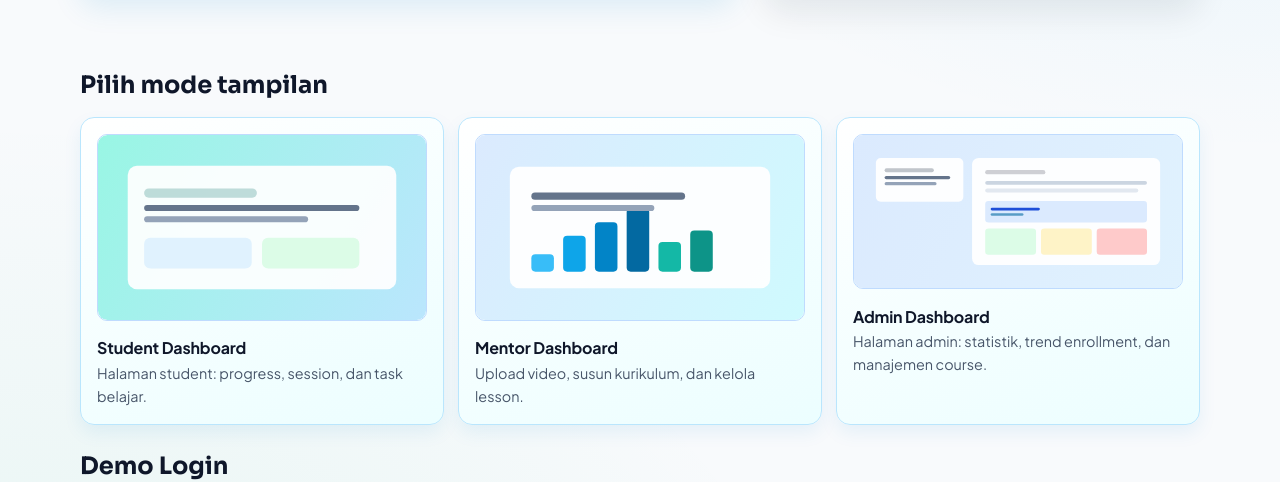
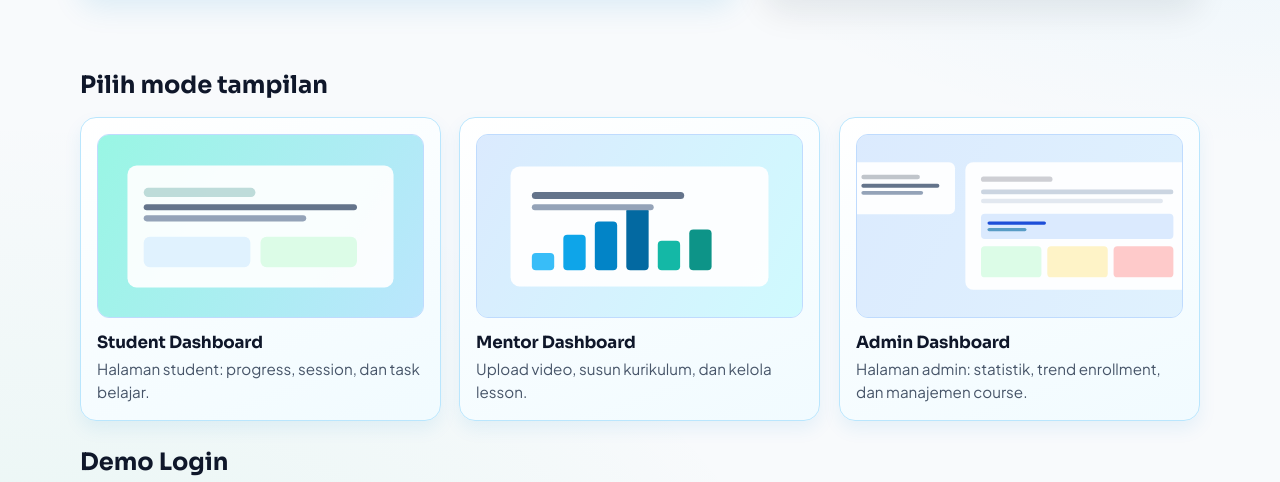
Before and after one commit to viqhyae/my-elearning, a Nuxt app in the folder frontend/: page / in a window 1280 px wide. Shown: the part 893-1375 px from the top of the page. Built offline with nearby package versions, Linux system fonts and the light colour scheme; no server answers.

Commit message:
reset akun dummy agar login bisa diakses kembali

```diff
--- a/frontend/app/assets/css/main.css
+++ b/frontend/app/assets/css/main.css
@@ -331,29 +331,37 @@ video {
 
 .mode-grid {
   display: grid;
-  gap: 14px;
+  gap: 18px;
   grid-template-columns: repeat(3, minmax(0, 1fr));
   margin: 0 0 18px;
+  align-items: stretch;
 }
 
 .mode-card {
-  display: block;
+  display: flex;
+  flex-direction: column;
+  height: 100%;
   position: relative;
   overflow: hidden;
   padding: 16px;
-  border-radius: 14px;
+  border-radius: 16px;
   border: 1px solid #bae6fd;
-  background: linear-gradient(160deg, #ffffff, #ecfeff);
+  background: linear-gradient(160deg, #ffffff, #f1fbff);
   box-shadow: 0 8px 18px rgba(2, 132, 199, 0.08);
   transition: transform 0.24s ease, box-shadow 0.24s ease;
 }
 
 .mode-card .stack-title {
   margin: 0;
+  font-family: 'Sora', sans-serif;
+  font-size: 1.05rem;
+  line-height: 1.35;
 }
 
 .mode-card .stack-meta {
-  margin-top: 8px;
+  margin: 8px 0 0;
+  font-size: 0.95rem;
+  line-height: 1.55;
 }
 
 .mode-card::before {
@@ -371,15 +379,25 @@ video {
   box-shadow: 0 16px 28px rgba(2, 132, 199, 0.15);
 }
 
+.mode-card:focus-visible {
+  outline: 0;
+  box-shadow:
+    0 0 0 3px rgba(37, 99, 235, 0.2),
+    0 16px 28px rgba(2, 132, 199, 0.15);
+}
+
 .mode-card:hover::before {
   transform: translateX(260%);
 }
 
 .mode-thumb {
   width: 100%;
-  border-radius: 10px;
-  margin-bottom: 10px;
+  aspect-ratio: 16 / 9;
+  object-fit: cover;
+  border-radius: 12px;
+  margin-bottom: 14px;
   border: 1px solid #bfdbfe;
+  background: #e2f3ff;
 }
 
 .feature-card {
```
